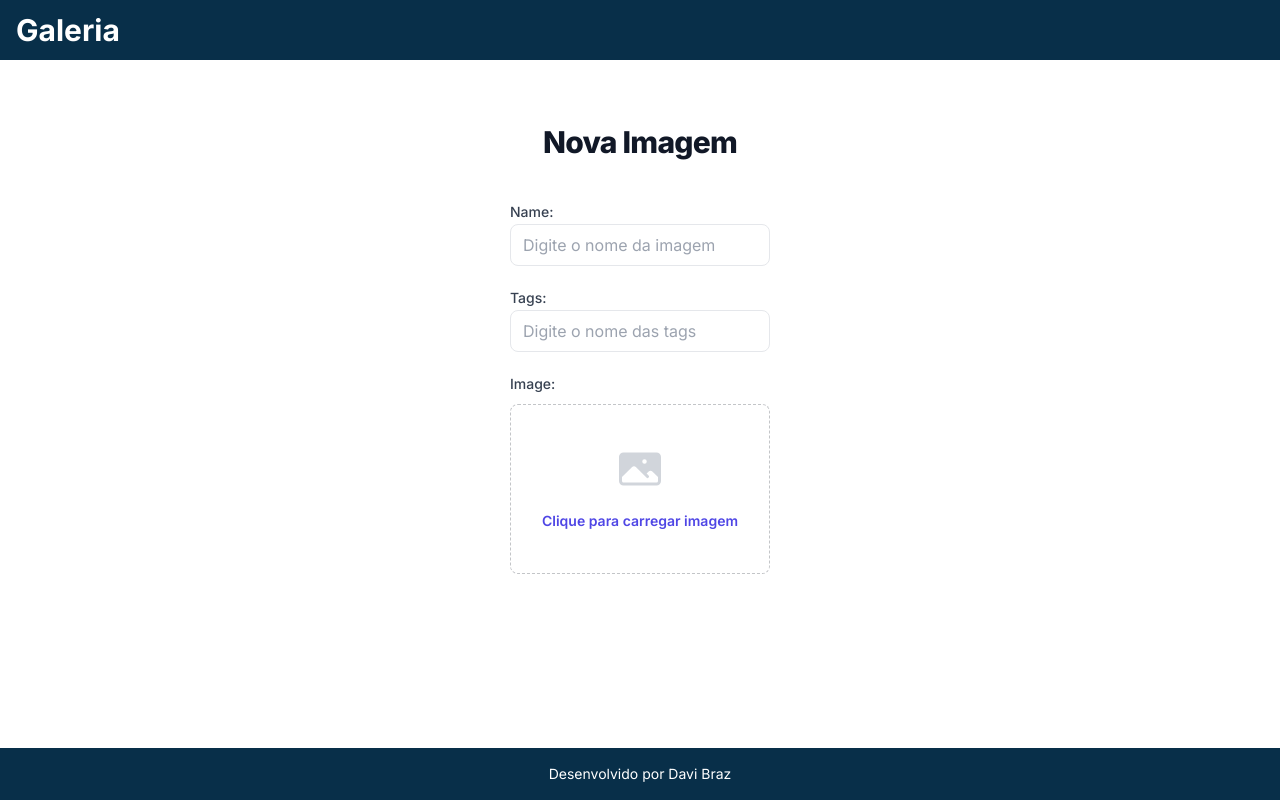
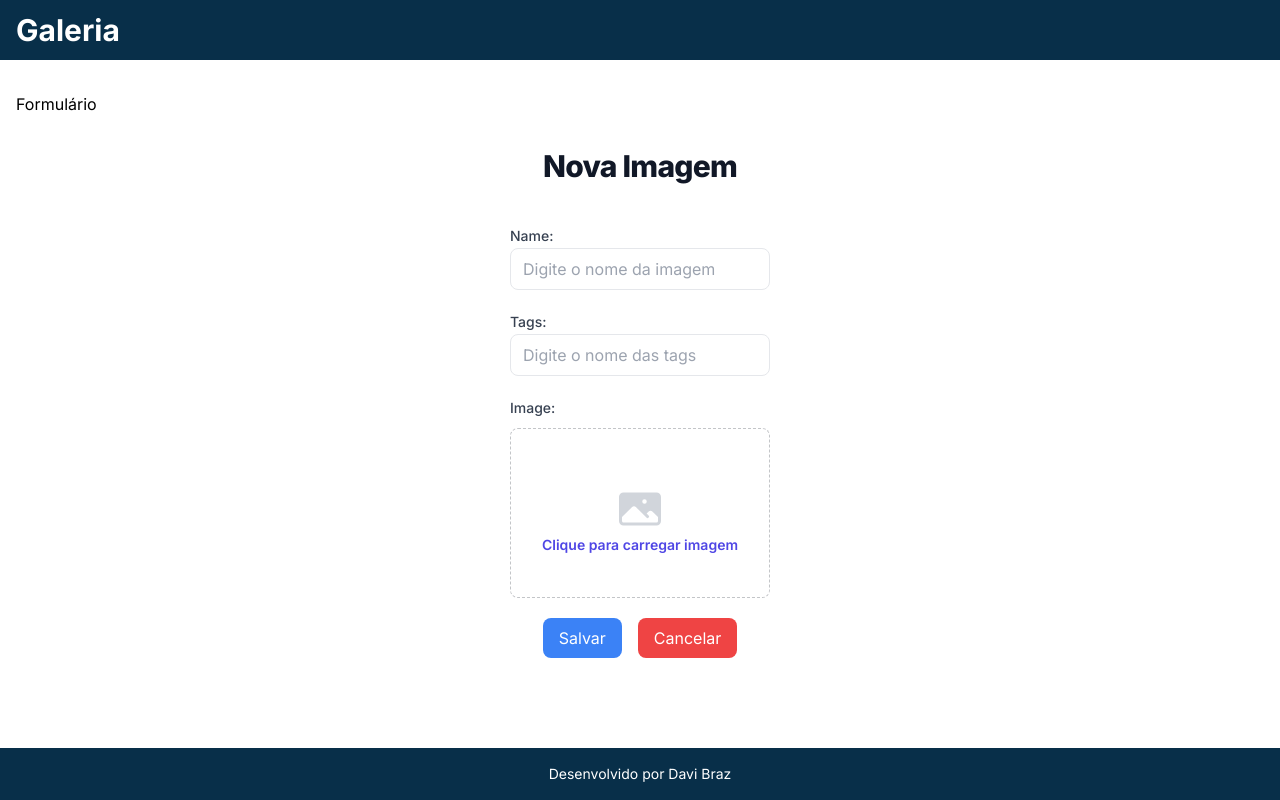
Before and after one commit to DaviBrazz/galeria-imagens-react-springboot, a Next.js app in the folder galeria/: page /formulario in a window 1280 px wide. Built offline with nearby package versions, Linux system fonts and the light colour scheme.

Commit message:
Finalizando a casca do formulário

```diff
--- a/galeria/src/app/formulario/page.tsx
+++ b/galeria/src/app/formulario/page.tsx
@@ -1,8 +1,11 @@
-import { InputText, Template } from '@/components'
+
+import { Button, InputText, Template } from '@/components'
+import Link from 'next/link'
 
 export default function Home() {
   return (
     <Template>
+      <h1 className="text-black">Formulário</h1>
       <section className='flex flex-col items-center justify-center my-5'>
         <h5 className='mt-3 mb-10 text-3xl font-extrabold tracking-tight text-gray-900'>Nova Imagem</h5>
         <form >
@@ -19,12 +22,13 @@ export default function Home() {
             <label className='block text-sm font-medium leading-6 text-gray-700'>Image:   </label>
             <div className='mt-2 flex justify-center rounded-lg border border-dashed border-gray-900/25 px-6 py-10'>
               <div className='text-center'>
+              <div className='mt-4 flex text-sm leading-6 text-gray-600'>
+              <label className='relative cursor-pointer rounded-md bg-white font-semibold text-indigo-600'>
                 <svg className="mx-auto h-12 w-12 text-gray-300" viewBox="0 0 24 24" fill="currentColor" aria-hidden="true">
                   <path fill-rule="evenodd" d="M1.5 6a2.25 2.25 0 012.25-2.25h16.5A2.25 2.25 0 0122.5 6v12a2.25 2.25 0 01-2.25 2.25H3.75A2.25 2.25 0 011.5 18V6zM3 16.06V18c0 .414.336.75.75.75h16.5A.75.75 0 0021 18v-1.94l-2.69-2.689a1.5 1.5 0 00-2.12 0l-.88.879.97.97a.75.75 0 11-1.06 1.06l-5.16-5.159a1.5 1.5 0 00-2.12 0L3 16.061zm10.125-7.81a1.125 1.125 0 112.25 0 1.125 1.125 0 01-2.25 0z" clip-rule="evenodd"></path>
                 </svg>
 
-                <div className='mt-4 flex text-sm leading-6 text-gray-600'>
-                  <label className='relative cursor-pointer rounded-md bg-white font-semibold text-indigo-600'>
+
                     <span>Clique para carregar imagem</span>
                     <input type='file' className='sr-only' />
                   </label>
@@ -33,11 +37,14 @@ export default function Home() {
             </div>
           </div>
 
+          <div className='mt-5 flex justify-center gap-x-4'>
+            <Button style='bg-blue-500 hover:bg-blue-300' type='submit' label='Salvar' />
+            <Link href="/galeria">
+              <Button style='bg-red-500 hover:bg-red-300' type='button' label='Cancelar' />
+            </Link>
+          </div>
         </form>
-
       </section>
     </Template>
-
-
   )
 }
--- a/galeria/src/components/button/Button.tsx
+++ b/galeria/src/components/button/Button.tsx
@@ -4,11 +4,12 @@ interface ButtonProps {
     style?: string
     label?: string
     onClick?: (event: any) => void;
+    type?: "submit" | "button" | "reset" | undefined
 }
 
-export const Button: React.FC<ButtonProps> = ({ onClick, style, label} : ButtonProps ) => {
+export const Button: React.FC<ButtonProps> = ({ onClick, style, label, type} : ButtonProps ) => {
     return (
-        <button className={`${style} text-white px-4 p-2 rounded-lg`} onClick={onClick}>
+        <button className={`${style} text-white px-4 p-2 rounded-lg`} type={type} onClick={onClick}>
             {label}
         </button>
     )
```
